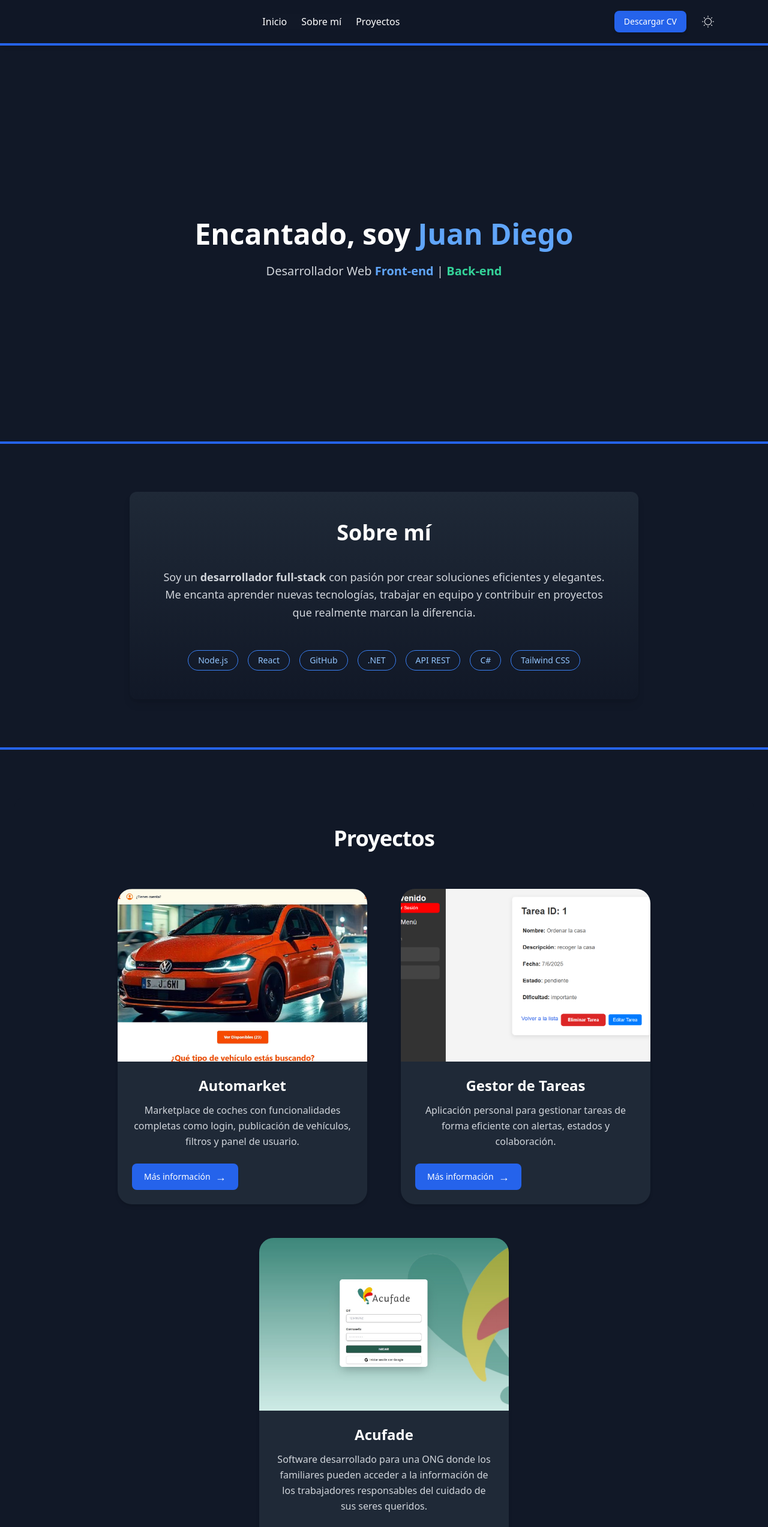
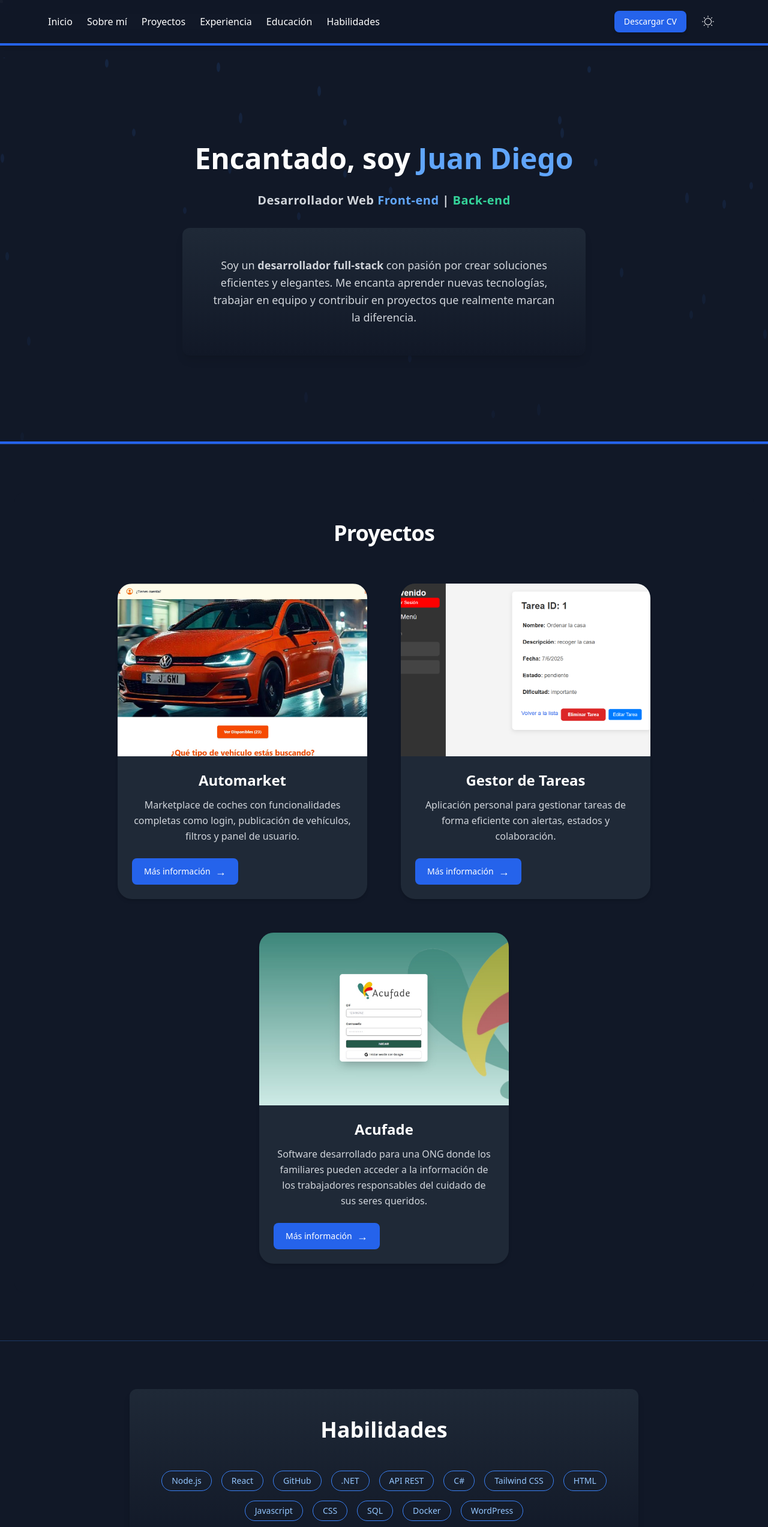
Before and after one commit to JDiego03/Portafolio-Template, a React (Vite) app in the folder Portafolio/: page /#/ in a window 1280 px wide. Shown: the top 2546 px of the page at 60% size. Built offline with nearby package versions, Linux system fonts and the light colour scheme.

Commit message:
Version 1.0 de la actualizacion del Portafolio

```diff
--- a/Portafolio/src/App.jsx
+++ b/Portafolio/src/App.jsx
@@ -4,10 +4,12 @@ import Footer from "./components/Footer";
 import ProyectoAutomarket from "./components/ComponentesProyectos/ProyectoAutomarket";
 import ProyectoGestor from "./components/ComponentesProyectos/ProyectoGestor";
 import ProyectoAcufade from "./components/ComponentesProyectos/ProyectoAcufade";
+import CursorFollower from "./components/Cursor";
 
 function App() {
   return (
     <div className="min-h-screen flex flex-col bg-white text-black dark:bg-gray-900 dark:text-white transition-colors duration-300">
+      <CursorFollower />
       <HashRouter>
         <main className="flex-1">
           <Routes>
--- /dev/null
+++ b/Portafolio/src/components/Experiencia.jsx
@@ -0,0 +1,40 @@
+function Experiencia() {
+  const experiencias = [
+    {
+      puesto: "Desarrollador Full-Stack",
+      empresa: "Easy",
+      periodo: "Marzo 2025 - Mayo 2025",
+      descripcion:
+        "Desarrollo y mantenimiento de aplicaciones web utilizando React, Node.js y bases de datos MongoDB. Implemente codigo React y ayude en Node.js, use Git para control de versiones y colaboracion con el equipo. Para estilar use Tailwind CSS y multiples librerias de componentes.",
+    },
+  ];
+
+  return (
+    <div className="text-center space-y-10 bg-white dark:bg-gradient-to-b dark:from-gray-800 dark:to-gray-900 rounded-xl p-8 sm:p-12 shadow-md dark:shadow-lg transition-all duration-300 max-w-4xl mx-auto">
+      <h3 className="text-4xl font-bold text-gray-900 dark:text-white mb-6">
+        Experiencia
+      </h3>
+
+      <div className="space-y-8 text-left">
+        {experiencias.map(({ puesto, empresa, periodo, descripcion }, idx) => (
+          <div
+            key={idx}
+            className="bg-gray-100 dark:bg-gray-700 rounded-lg p-6 shadow-md hover:shadow-lg transition"
+          >
+            <h4 className="text-2xl font-semibold text-blue-600 dark:text-blue-400">
+              {puesto}
+            </h4>
+            <p className="text-sm text-gray-500 dark:text-gray-300 mb-2">
+              {empresa} | {periodo}
+            </p>
+            <p className="text-gray-700 dark:text-gray-300 leading-relaxed">
+              {descripcion}
+            </p>
+          </div>
+        ))}
+      </div>
+    </div>
+  );
+}
+
+export default Experiencia;
--- a/Portafolio/src/components/SobreMi.jsx
+++ b/Portafolio/src/components/Habilidades.jsx
@@ -6,19 +6,12 @@ function TechBadge({ label }) {
   );
 }
 
-function SobreMi() {
+function Habilidades() {
   return (
     <div className="text-center space-y-10 bg-white dark:bg-gradient-to-b dark:from-gray-800 dark:to-gray-900 rounded-xl p-8 sm:p-12 shadow-md dark:shadow-lg transition-all duration-300">
       <h3 className="text-4xl font-bold text-gray-900 dark:text-white">
-        Sobre mí
+        Habilidades
       </h3>
-
-      <p className="text-lg text-gray-700 dark:text-gray-300 max-w-3xl mx-auto leading-relaxed">
-        Soy un <strong>desarrollador full-stack</strong> con pasión por crear
-        soluciones eficientes y elegantes. Me encanta aprender nuevas
-        tecnologías, trabajar en equipo y contribuir en proyectos que realmente
-        marcan la diferencia.
-      </p>
 
       <div className="flex justify-center flex-wrap gap-4 pt-2">
         <TechBadge label="Node.js" />
@@ -28,9 +21,15 @@ function SobreMi() {
         <TechBadge label="API REST" />
         <TechBadge label="C#" />
         <TechBadge label="Tailwind CSS" />
+        <TechBadge label="HTML" />
+        <TechBadge label="Javascript" />
+        <TechBadge label="CSS" />
+        <TechBadge label="SQL" />
+        <TechBadge label="Docker" />
+        <TechBadge label="WordPress" />
       </div>
     </div>
   );
 }
 
-export default SobreMi;
+export default Habilidades;
--- a/Portafolio/src/components/Header.jsx
+++ b/Portafolio/src/components/Header.jsx
@@ -12,67 +12,94 @@ const scrollToSection = (id) => {
 
 function Header({ toggleTheme, darkMode }) {
   const [menuOpen, setMenuOpen] = useState(false);
+  const [isDownloading, setIsDownloading] = useState(false);
 
   const handleNavClick = (id) => {
     scrollToSection(id);
     setMenuOpen(false);
   };
 
+  const descargarCV = async () => {
+    try {
+      setIsDownloading(true);
+      const response = await fetch(
+        `${import.meta.env.BASE_URL}JuanDiegoCV.pdf`
+      );
+      const blob = await response.blob();
+      const url = window.URL.createObjectURL(blob);
+
+      const a = document.createElement("a");
+      a.href = url;
+      a.download = "JuanDiegoCV.pdf";
+      document.body.appendChild(a);
+      a.click();
+      document.body.removeChild(a);
+
+      window.URL.revokeObjectURL(url);
+    } catch (error) {
+      console.error("Error al descargar el CV:", error);
+    } finally {
+      setIsDownloading(false);
+    }
+  };
+
   return (
-    <header className="fixed top-0 w-full z-50 border-b-4 border-gray-200 dark:border-blue-600 bg-white/90 dark:bg-gray-900/90 backdrop-blur-md shadow-md transition-colors">
+    <header
+      className="fixed top-0 w-full z-50 border-b-4 border-gray-200 dark:border-blue-600 bg-white/90 dark:bg-gray-900/90 backdrop-blur-md shadow-md transition-colors"
+      role="banner"
+    >
       <div className="max-w-6xl mx-auto flex justify-between items-center px-4 py-4">
-        <div className="flex items-center justify-between w-full md:w-auto">
+        {/* Botón menú móvil */}
         <button
           onClick={() => setMenuOpen(!menuOpen)}
-            className="md:hidden text-3xl text-gray-900 dark:text-white focus:outline-none"
-            aria-label="Abrir menú"
+          className="md:hidden text-3xl text-gray-900 dark:text-white focus:outline-none focus:ring-2 focus:ring-blue-400 rounded"
+          aria-label={menuOpen ? "Cerrar menú" : "Abrir menú"}
+          aria-expanded={menuOpen}
         >
           {menuOpen ? <HiX /> : <HiMenu />}
         </button>
-        </div>
 
+        {/* Navegación */}
         <nav
           className={`${
             menuOpen ? "block" : "hidden"
           } absolute top-full left-0 w-full bg-white dark:bg-gray-900 border-t md:border-0 md:static md:w-auto md:flex md:items-center`}
-          aria-label="Main navigation"
+          aria-label="Navegación principal"
         >
           <ul className="flex flex-col md:flex-row gap-4 md:gap-6 text-base font-medium text-gray-900 dark:text-white px-4 py-4 md:p-0">
-            <li>
+            {[
+              { id: "inicio", label: "Inicio" },
+              { id: "sobre-mi", label: "Sobre mí" },
+              { id: "proyectos", label: "Proyectos" },
+              { id: "experiencia", label: "Experiencia" },
+              { id: "educacion", label: "Educación" },
+              { id: "habilidades", label: "Habilidades" },
+            ].map(({ id, label }) => (
+              <li key={id}>
                 <button
-                onClick={() => handleNavClick("inicio")}
+                  onClick={() => handleNavClick(id)}
                   className="hover:text-blue-600 focus:outline-none focus:ring-2 focus:ring-blue-400 rounded transition"
                 >
-                Inicio
+                  {label}
                 </button>
               </li>
-            <li>
-              <button
-                onClick={() => handleNavClick("sobre-mi")}
-                className="hover:text-blue-600 focus:outline-none focus:ring-2 focus:ring-blue-400 rounded transition"
-              >
-                Sobre mí
-              </button>
-            </li>
-            <li>
-              <button
-                onClick={() => handleNavClick("proyectos")}
-                className="hover:text-blue-600 focus:outline-none focus:ring-2 focus:ring-blue-400 rounded transition"
-              >
-                Proyectos
-              </button>
-            </li>
+            ))}
           </ul>
         </nav>
 
+        {/* Botones derecho (descarga y tema) */}
         <div className="hidden md:flex items-center gap-4">
-          <a
-            href={`${import.meta.env.BASE_URL}JuanDiegoCV.pdf`}
-            download
-            className="bg-blue-600 hover:bg-blue-700 text-white text-sm font-medium px-4 py-2 rounded-lg transition shadow-md"
+          <button
+            onClick={descargarCV}
+            disabled={isDownloading}
+            className="bg-blue-600 hover:bg-blue-700 text-white text-sm font-medium px-4 py-2 rounded-lg transition shadow-md flex items-center gap-2 disabled:opacity-60 focus:outline-none focus:ring-2 focus:ring-blue-400"
           >
-            Descargar CV
-          </a>
+            {isDownloading ? (
+              <span className="animate-spin rounded-full h-4 w-4 border-t-2 border-white border-solid"></span>
+            ) : (
+              "Descargar CV"
+            )}
+          </button>
 
           <button
             onClick={toggleTheme}
@@ -84,15 +111,20 @@ function Header({ toggleTheme, darkMode }) {
         </div>
       </div>
 
+      {/* Menú móvil */}
       {menuOpen && (
         <div className="md:hidden px-4 pb-4 flex flex-col gap-4">
-          <a
-            href={`${import.meta.env.BASE_URL}JuanDiegoCV.pdf`}
-            download
-            className="bg-blue-600 hover:bg-blue-700 text-white text-sm font-medium px-4 py-2 rounded-lg transition shadow-md text-center"
+          <button
+            onClick={descargarCV}
+            disabled={isDownloading}
+            className="bg-blue-600 hover:bg-blue-700 text-white text-sm font-medium px-4 py-2 rounded-lg transition shadow-md text-center flex justify-center items-center gap-2 disabled:opacity-60 focus:outline-none focus:ring-2 focus:ring-blue-400"
           >
-            Descargar CV
-          </a>
+            {isDownloading ? (
+              <span className="animate-spin rounded-full h-4 w-4 border-t-2 border-white border-solid"></span>
+            ) : (
+              "Descargar CV"
+            )}
+          </button>
 
           <button
             onClick={toggleTheme}
--- a/Portafolio/src/components/Inicio.jsx
+++ b/Portafolio/src/components/Inicio.jsx
@@ -1,21 +1,30 @@
 function Inicio() {
   return (
-    <div className="text-center space-y-6 px-4 sm:px-8">
-      <h2 className="text-4xl sm:text-5xl font-extrabold text-gray-900 dark:text-white leading-snug">
+    <section
+      aria-label="Introducción"
+      className="text-center space-y-8 px-6 sm:px-12 max-w-3xl mx-auto"
+    >
+      <h1 className="text-4xl sm:text-5xl font-extrabold text-gray-900 dark:text-white leading-tight">
         Encantado, soy{" "}
         <span className="text-blue-600 dark:text-blue-400">Juan Diego</span>
-      </h2>
-      <p className="text-lg sm:text-xl text-gray-700 dark:text-gray-300 font-medium">
+      </h1>
+
+      <p className="text-lg sm:text-xl text-gray-700 dark:text-gray-300 font-semibold tracking-wide">
         Desarrollador Web{" "}
-        <span className="text-blue-600 dark:text-blue-400 font-semibold">
-          Front-end
-        </span>{" "}
-        |{" "}
-        <span className="text-emerald-600 dark:text-emerald-400 font-semibold">
-          Back-end
-        </span>
+        <span className="text-blue-600 dark:text-blue-400">Front-end</span>{" "}
+        {" | "}{" "}
+        <span className="text-emerald-600 dark:text-emerald-400">Back-end</span>
       </p>
-    </div>
+
+      <div className="bg-white dark:bg-gradient-to-b dark:from-gray-800 dark:to-gray-900 rounded-xl p-8 sm:p-12 shadow-md dark:shadow-lg transition-all duration-300">
+        <p className="text-lg text-gray-700 dark:text-gray-300 leading-relaxed max-w-prose mx-auto">
+          Soy un <strong>desarrollador full-stack</strong> con pasión por crear
+          soluciones eficientes y elegantes. Me encanta aprender nuevas
+          tecnologías, trabajar en equipo y contribuir en proyectos que
+          realmente marcan la diferencia.
+        </p>
+      </div>
+    </section>
   );
 }
 
--- /dev/null
+++ b/Portafolio/src/components/RainEffect.jsx
@@ -0,0 +1,56 @@
+function RainEffect() {
+  return (
+    <div className="rain-container pointer-events-none fixed inset-0 z-0">
+      {[...Array(50)].map((_, i) => (
+        <span key={i} className="raindrop" />
+      ))}
+      <style jsx>{`
+        .rain-container {
+          position: absolute;
+          top: 0;
+          left: 0;
+          width: 100%;
+          height: 100%;
+          overflow: hidden;
+          pointer-events: none;
+          z-index: 0;
+        }
+        .raindrop {
+          position: absolute;
+          bottom: 100%;
+          width: 6px;
+          height: 15px;
+          background: rgba(59, 130, 246, 0.25);
+          animation: fall linear infinite;
+          border-radius: 50%;
+          opacity: 0.5;
+        }
+        ${[...Array(50)]
+          .map(
+            (_, i) => `
+            .raindrop:nth-child(${i + 1}) {
+              left: ${Math.random() * 100}%;
+              animation-duration: ${0.5 + Math.random() * 1.5}s;
+              animation-delay: -${Math.random() * 2}s;
+              height: ${10 + Math.random() * 10}px;
+              opacity: ${0.1 + Math.random() * 0.4};
+            }
+          `
+          )
+          .join("")}
+        @keyframes fall {
+          0% {
+            transform: translateY(0);
+            opacity: 0.5;
+          }
+          100% {
+            transform: translateY(120vh);
+            opacity: 0;
+          }
+        }
+      `}</style>
+    </div>
+  );
+}
+
+export default RainEffect;
--- a/Portafolio/src/pages/Profile.jsx
+++ b/Portafolio/src/pages/Profile.jsx
@@ -1,8 +1,10 @@
 import { useEffect, useState } from "react";
 import Inicio from "../components/Inicio";
 import Proyectos from "../components/Proyectos";
-import SobreMi from "../components/SobreMi";
 import Header from "../components/Header";
+import Experiencia from "../components/Experiencia";
+import RainEffect from "../components/RainEffect";
+import Habilidades from "../components/Habilidades";
 
 function Profile() {
   const [darkMode, setDarkMode] = useState(false);
@@ -30,30 +32,47 @@ function Profile() {
       <Header toggleTheme={toggleTheme} darkMode={darkMode} />
 
       <main className="pt-24 flex-1 flex flex-col items-center justify-center">
-        {/* INICIO */}
+        {/* Inicio Section */}
         <section
           id="inicio"
-          className="w-full border-b-4 border-gray-300 dark:border-blue-600"
+          className="w-full border-b-4 border-gray-300 dark:border-blue-600 relative overflow-hidden"
         >
-          <article className="max-w-4xl mx-auto px-6 py-20 sm:py-28 min-h-[80vh] flex items-center justify-center">
+          <RainEffect />
+          <article className="max-w-4xl mx-auto px-6 py-20 sm:py-28 min-h-[80vh] flex items-center justify-center relative z-10">
             <Inicio />
           </article>
         </section>
 
-        {/* SOBRE MÍ */}
+        {/* Proyectos Section */}
         <section
-          id="sobre-mi"
-          className="w-full border-b-4 border-gray-300 dark:border-blue-600"
+          id="proyectos"
+          className="w-full border-t border-gray-300 dark:border-blue-500/30"
+          // borde top fino y translúcido en dark para separación
         >
-          <article className="max-w-4xl mx-auto px-6 py-20">
-            <SobreMi />
+          <article className="max-w-7xl mx-auto px-6 py-20">
+            <Proyectos />
           </article>
         </section>
 
-        {/* PROYECTOS */}
-        <section id="proyectos" className="w-full">
-          <article className="max-w-7xl mx-auto px-6 py-20">
-            <Proyectos />
+        {/* Habilidades Section */}
+        <section
+          id="habilidades"
+          className="w-full border-t border-gray-300 dark:border-blue-500/30"
+          // mismo borde para continuidad visual
+        >
+          <article className="max-w-4xl mx-auto px-6 py-20">
+            <Habilidades />
+          </article>
+        </section>
+
+        {/* Experiencia Section */}
+        <section
+          id="experiencia"
+          className="w-full border-t border-gray-300 dark:border-blue-500/30"
+          // mismo borde para continuidad visual
+        >
+          <article className="max-w-4xl mx-auto px-6 py-20">
+            <Experiencia />
           </article>
         </section>
       </main>
```
Also changed, not shown: Portafolio/src/components/Cursor.jsx (+47 -67 lines). Lines whose indentation alone changed are shown as unchanged.
